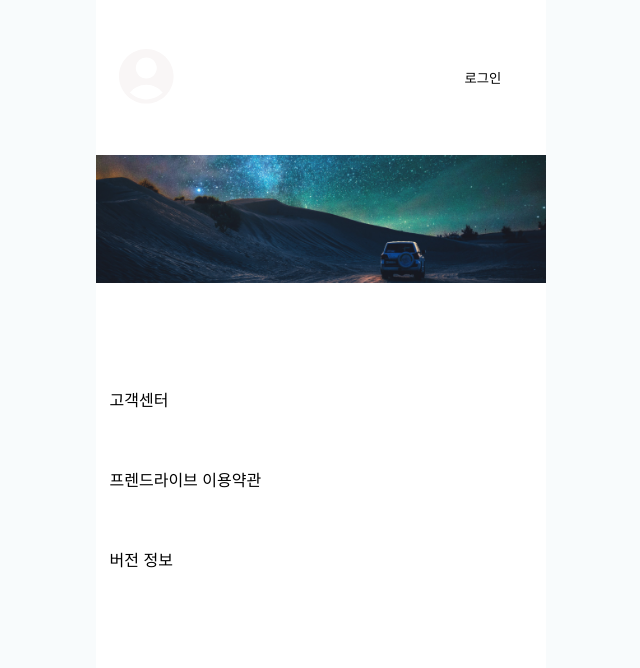
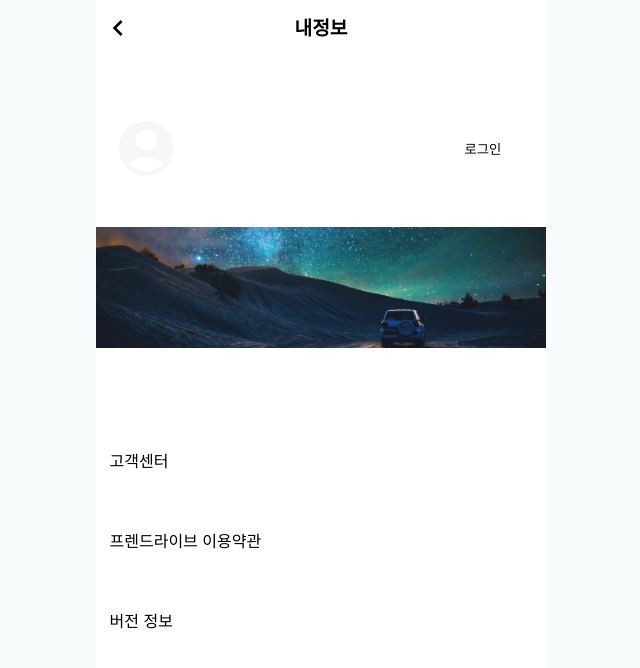
Before and after one commit to SWM-AtoZ/friendrive-client, a React (Create React App) app: page /user in a window 1280 px wide. Shown: the top 668 px of the page, without its empty margins (319-959 px from the left). Built offline with nearby package versions, Linux system fonts and the light colour scheme.

Commit message:
Edit User Page
-유저페이지 TopNavi 추가

```diff
--- a/src/pages/user/User.js
+++ b/src/pages/user/User.js
@@ -1,6 +1,7 @@
 import { useEffect, useState } from 'react';
 import { useCookies } from 'react-cookie';
 import { useNavigate } from 'react-router-dom';
+import TopNavi from '../../componenets/topNavi/TopNavi';
 import style from './user.module.css';
 import axios from 'axios';
 import banner from './banner.png';
@@ -44,6 +45,8 @@ const User = () => {
     }
 },[])
     return (
+    <div className={style.user}>
+    <TopNavi title={'내정보'}/>
     <div className={style.user_section}>
       <div className={style.profile}>
       <svg xmlns="http://www.w3.org/2000/svg" width="3.5rem" height="3.5rem" viewBox="0 0 20 20" fill="none">
@@ -82,6 +85,7 @@ const User = () => {
         <div style={{color:'rgba(255,255,255,0.7)', paddingRight:'4%'}}>v1.0</div>
         </div>
       </div>
+  </div>
   </div>)
 }
 
--- a/src/pages/user/user.module.css
+++ b/src/pages/user/user.module.css
@@ -1,6 +1,10 @@
+.user{
+    width: 100%;
+height: 100%;
+}
 .user_section{
 width: 100%;
-height: 100%;
+height: 95%;
 padding-top: 10%;
 box-sizing: border-box;
 }
```
